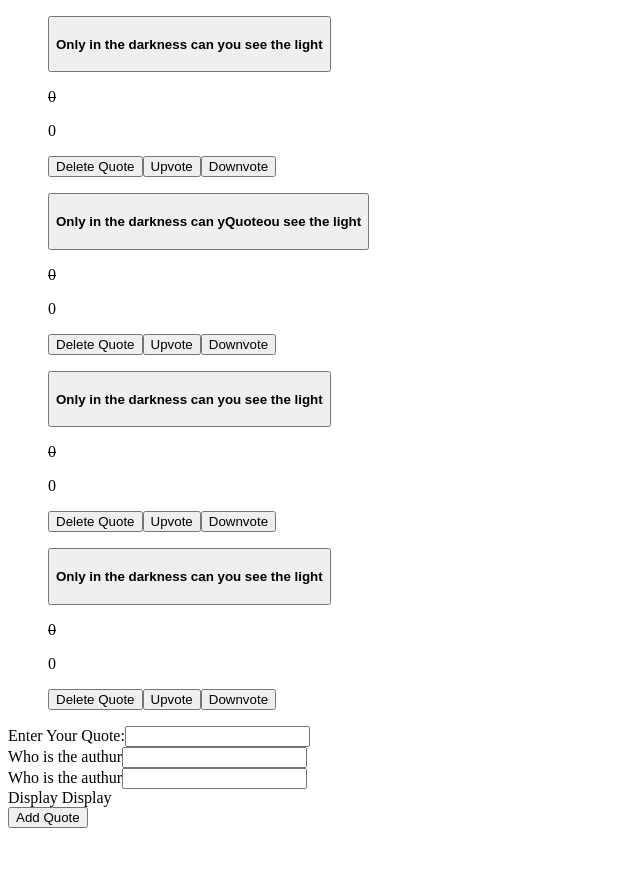
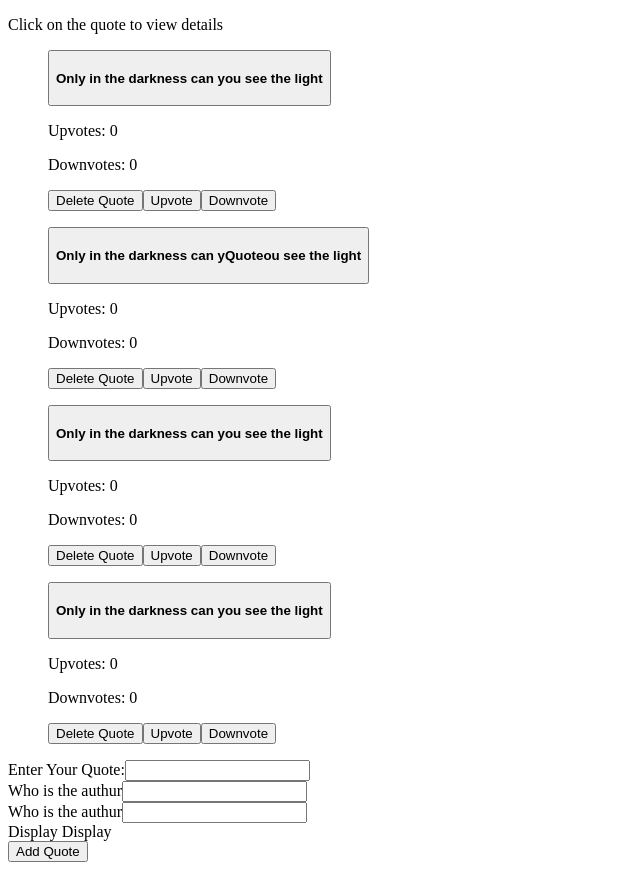
Before and after one commit to dancan-sandys/Quotes-app, an Angular app: page / in a window 1280 px wide. Shown: the whole page, without its empty margins (0-640 px from the left). Before the commit the page ends 836 px from the top, so only its background shows below. Built offline with nearby package versions, Linux system fonts and the light colour scheme.

Commit message:
enable the highlighter directive to highlight the quotes with the highest votes

```diff
--- a/src/app/highlighter.directive.ts
+++ b/src/app/highlighter.directive.ts
@@ -6,7 +6,7 @@ import { Directive, ElementRef, HostListener } from '@angular/core';
 export class HighlighterDirective {
 
   constructor(private elem: ElementRef){
-    this.elem.nativeElement.style.textDecoration = 'line-through'
+    this.elem.nativeElement.style.color = 'blue'
   }
 
 
--- a/src/app/quotes/quotes.component.html
+++ b/src/app/quotes/quotes.component.html
@@ -1,3 +1,5 @@
+<p>Click on the quote to view details</p>
+
 <ul *ngFor='let quote of quotes; let i = index'>
 
 
@@ -8,8 +10,8 @@
         <app-quote-details [quote]='quote'></app-quote-details>
     </div>
 
-    <p appHighlighter>{{quote.totalUpvotes}}</p>
-    <p>{{quote.totalDownvotes}}</p>
+    <p>Upvotes: {{quote.totalUpvotes}}</p>
+    <p>Downvotes: {{quote.totalDownvotes}}</p>
     <button (click)='deleteQuote(i)'> Delete Quote </button>
     <button (click)='upvote(i)'> Upvote </button>
     <button (click)='downvote(i)'> Downvote </button>
--- a/src/app/quotes/quotes.component.ts
+++ b/src/app/quotes/quotes.component.ts
@@ -8,48 +8,63 @@ import { Quote } from '../quote'
 })
 export class QuotesComponent implements OnInit {
 
-  highestVote:number = 0;
+  voteCount:any = [0,1]
 
-quotes:Quote[] = [
+  highestVote = 0;
+
+  quotes: Quote[] = [
     new Quote(`Only in the darkness can you see the light`, `Martin luther king`, `Marting`, new Date()),
     new Quote(`Only in the darkness can yQuoteou see the light`, `Martin luther king`, `Marting`, new Date()),
     new Quote(`Only in the darkness can you see the light`, `Martin luther king`, `Marting`, new Date()),
     new Quote(`Only in the darkness can you see the light`, `Martin luther king`, `Marting`, new Date())
   ]
 
-addNewQuote(quote){
+
+
+  addNewQuote(quote) {
     this.quotes.push(quote)
   }
 
-toggleQuote(index){
+  toggleQuote(index) {
     this.quotes[index].showQuote = !this.quotes[index].showQuote
   }
 
-deleteQuote(index){
-  this.quotes.splice(index,1)
+  deleteQuote(index) {
+    this.quotes.splice(index, 1)
   }
 
-upvote(index){
 
-  this.quotes[index].totalUpvotes = this.quotes[index].totalUpvotes+=1
 
-  if(this.quotes[index].totalUpvotes > this.highestVote){
-    this.highestVote = this.quotes[index].totalUpvotes
+  upvote(index) {
+
+
+
+    this.quotes[index].totalUpvotes = this.quotes[index].totalUpvotes += 1
+
+    this.highestVote = Math.max(...this.voteCount);
+
+    if (this.quotes[index].totalUpvotes > this.highestVote) {
+
+      this.quotes[index].highest = true;
+
     }
 
-  if(this.highestVote == this.quotes[index].totalUpvotes){
 
-    this.quotes[index].highest = true;
-  }
+    else this.quotes[index].highest = false;
 
-  else   this.quotes[index].highest =false;
+    this.voteCount.push(this.quotes[index].totalUpvotes)
+
+
+
 
   }
 
 
 
-downvote(index){
-  this.quotes[index].totalDownvotes = this.quotes[index].totalDownvotes+=1
+
+
+  downvote(index) {
+    this.quotes[index].totalDownvotes = this.quotes[index].totalDownvotes += 1
   }
 
 
```
Lines whose indentation alone changed are shown as unchanged.
